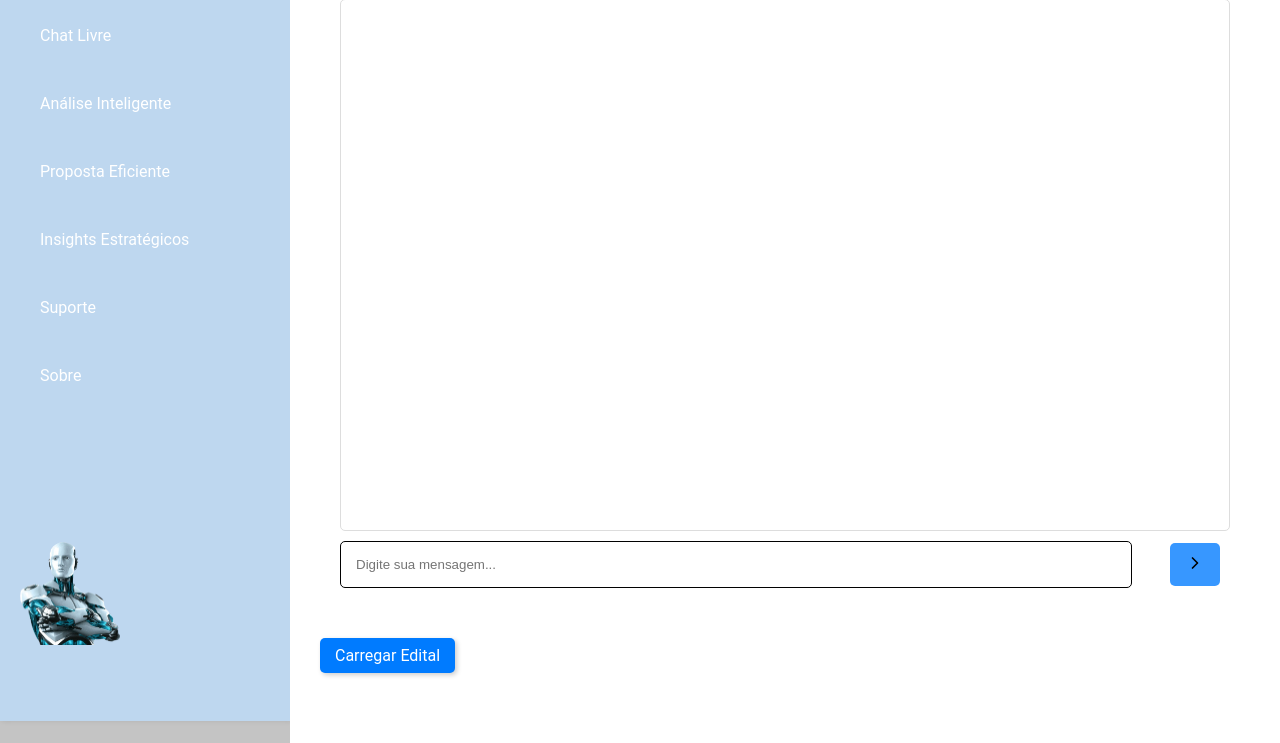
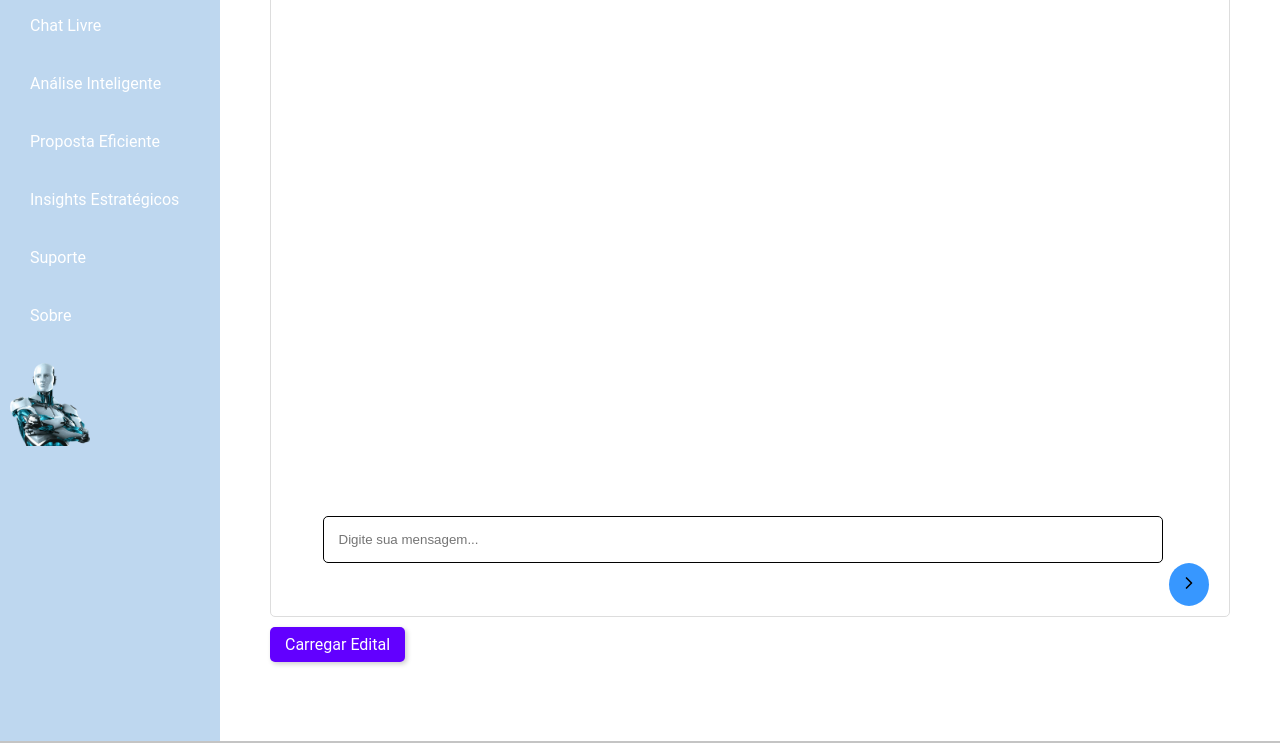
Before and after one commit to Nicoli28/Insights, a plain HTML site: page index.html in a window 1280 px wide. Shown: the part 119-862 px from the top of the page. Drawn offline with Linux system fonts and the light colour scheme.

Commit message:
Add files via upload

```diff
--- a/index.html
+++ b/index.html
@@ -1,11 +1,13 @@
 <!DOCTYPE html>
 <html lang="pt-BR">
+
 <head>
     <meta charset="UTF-8">
     <meta name="viewport" content="width=device-width, initial-scale=1.0">
     <title>Licita.AI</title>
     <link rel="stylesheet" href="style.css">
 </head>
+
 <body>
     <div class="container">
         <div class="sidebar">
@@ -27,21 +29,22 @@
                 <h2>Chat Livre</h2>
                 <div class="chat-area">
                     <div class="chat-messages"><!-- Mensagens do chat--></div>
-                    </div>
                     <div class="chat-input-area">
                         <input type="text" placeholder="Digite sua mensagem...">
                         <button class="send-button">
-                        <svg viewBox="0 0 24 24" fill="none" stroke="currentColor" stroke-width="2" stroke-linecap="round" stroke-linejoin="round" class="feather feather-chevron-right">
+                            <svg viewBox="0 0 24 24" fill="none" stroke="currentColor" stroke-width="2"
+                                stroke-linecap="round" stroke-linejoin="round" class="feather feather-chevron-right">
                                 <polyline points="9 18 15 12 9 6"></polyline>
                             </svg>
                         </button>
                     </div>
                 </div>
                 <div class="upload-area">
-                    <input type="file" id="upload-input" accept=".pdf,.zip">
-                    <label for="upload-input">Carregar Edital</label>
+                    <input type="file" id="upload-input-chat" accept=".pdf,.zip">
+                    <label for="upload-input-chat">Carregar Edital</label>
                 </div>
                 <div class="resumo-edital"><!-- Aqui será exibido o resumo do edital --></div>
+            </div>
             <div id="analise-inteligente" class="content">
                 <h2>Análise Inteligente</h2>
                 <div class="chat-area">
@@ -49,15 +52,16 @@
                     <div class="chat-input-area">
                         <input type="text" placeholder="Digite sua mensagem...">
                         <button class="send-button">
-                                <svg viewBox="0 0 24 24" fill="none" stroke="currentColor" stroke-width="2" stroke-linecap="round" stroke-linejoin="round" class="feather feather-chevron-right">
+                            <svg viewBox="0 0 24 24" fill="none" stroke="currentColor" stroke-width="2"
+                                stroke-linecap="round" stroke-linejoin="round" class="feather feather-chevron-right">
                                 <polyline points="9 18 15 12 9 6"></polyline>
                             </svg>
                         </button>
                     </div>
                 </div>
                 <div class="upload-area">
-                        <input type="file" id="upload-input" accept=".pdf,.zip">
-                        <label for="upload-input">Carregar Edital</label>
+                    <input type="file" id="upload-input-analise" accept=".pdf,.zip">
+                    <label for="upload-input-analise">Carregar Edital</label>
                 </div>
             </div>
             <div class="analise-results">
@@ -67,9 +71,9 @@
                 <h2>Proposta Eficiente</h2>
                 <div class="content-area">
                     <div class="upload-area">
-                            <input type="file" id="upload-input" accept=".pdf,.zip">
-                            <label for="upload-input">Carregar Edital</label>
-                            <button id="upload-button">Enviar</button>
+                        <input type="file" id="upload-input-proposta" accept=".pdf,.zip">
+                        <label for="upload-input-proposta">Carregar Edital</label>
+                        <button id="upload-button-proposta">Enviar</button>
                     </div>
                     <button id="gerar-proposta">Gerar Proposta</button>
                     <div class="download-area">
@@ -102,4 +106,5 @@
         </div>
         <script src="java.js"></script>
 </body>
+
 </html>
--- a/style.css
+++ b/style.css
@@ -1,6 +1,7 @@
+/* Estilos gerais */
 body {
     font-family: 'Roboto', sans-serif;
-    background-color: #c4c4c4; /* Cinza claro */
+    background-color: #c4c4c4;
     color: #333;
     margin: 0;
 }
@@ -12,32 +13,34 @@ h1{
 }
 
 .container {
-    display: flex; /* Layout com Flexbox */
-    min-height: 100vh; /* Define a altura mínima da página */
+    display: flex;
+    min-height: 100vh;
 }
 
-/*Menu lateral*/
+/* Menu Lateral */
 .sidebar {
     background-color: #BED7EF;
-    color: white; /*Cor do texto*/
-    width: 250px; /* Largura do menu lateral */
-    padding: 20px;
-    box-shadow: 2px 0 5px rgba(0, 0, 0, 0.1); /* Sombra */
-    height: 100vh;
+    color: white;
+    width: 200px;
+    padding: 10px;
+    box-shadow: 2px 0 5px rgba(0, 0, 0, 0.1);
+    /* min-height: 100vh; */  /* Remova essa linha */
+    min-height: 100vh;
 }
 
 .sidebar .header {
     display: flex;
     flex-direction: column;
     align-items: center;
-    margin-bottom: 30px; /* Espaçamento entre o logo e as abas */
+    margin-bottom: 30px;
 }
 
-/*Logo*/
+/* Logo */
 .sidebar .header img {
-    width: 200px; /* Tamanho do logo */
+    width: 200px;
     margin: 0px;
     margin-right: 50px;
+    margin-left: 20px;
 }
 
 .sidebar ul {
@@ -47,71 +50,75 @@ h1{
 }
 
 .sidebar li {
-    margin-bottom: 25px; /* Espaçamento entre as abas */
+    margin-bottom: 15px;
 }
 
 .sidebar a {
     text-decoration: none;
     color: white;
-    display: block; /* Faz a âncora ocupar toda a largura do menu */
+    display: block;
     padding: 12px 20px;
-    border-radius: 5px; /* Arredonda os cantos das abas */
-    transition: background-color 0.3s ease; /* Adiciona transição para o hover */
+    border-radius: 5px;
+    transition: background-color 0.3s ease;
 }
 
 .sidebar a:hover {
-    background-color: #fcfcfc80; /* Cor de destaque ao passar o mouse */
+    background-color: #fcfcfc80;
 }
 
-/*Imagem do robo no menu*/
+/* Imagem do robô no menu */
 .robo-image {
-    width: 100px; /* Ajuste a largura da imagem conforme necessário */
-    margin-top: 120px; /* Espaçamento entre as abas e a imagem */
+    width: 80px;
+    margin-top: 10px;
 }
 
-/*Conteúdo*/
+/* Conteúdo Principal */
 .main {
-    display: flex; /* Habilita o Flexbox */
-    flex-direction: column; /* Organiza o conteúdo verticalmente */
-    flex: 1; /* Faz o conteúdo principal ocupar o espaço restante */
+    display: flex;
+    flex-direction: column;
+    flex: 1;
     padding: 30px;
-    background-color: #fff; /* Cor de fundo do conteúdo */
-    min-height: 100vh; /* Define altura mínima */
+    background-color: #fff;
+    height: 100vh;
+    min-height: 100vh;
 }
 
 /* Aba: Chat Livre */
 .chat-area {
-    height: calc(80vh - 130px); /* Ajuste a altura conforme necessário */
+    height: calc(100vh - 180px);
     display: flex;
     flex-direction: column;
     border: 1px solid #ddd;
     padding: 10px;
     border-radius: 5px;
     background-color: #fff;
+    margin-top: 20px;
+    margin-bottom: 10px;
 }
 
-/*mensagens do chat*/
+/* Mensagens do chat */
 .chat-messages {
     flex: 1;
     overflow-y: auto;
 }
 
-/*caixa de texto: digite aqui...*/
+/* Caixa de texto: digite aqui... */
 .chat-input-area {
     display: flex;
-    justify-content: space-between; /* Espaçamento entre os botões */
+    justify-content: space-between;
     margin-right: 10px;
-    align-items: center; /* Alinha os botões verticalmente */
-    margin-top: 10px; /* Espaçamento entre as mensagens e a caixa de texto */
+    align-items: center;
+    margin-top: 10px;
 }
 
 .chat-input-area button.send-button {
     padding: 10px 15px;
-    background-color: #007bffc8; /* Remove a cor de fundo do botão */
+    background-color: #007bffc8;
     border-radius: 5px;
     border: none;
     cursor: pointer;
     /* ... outros estilos para o botão ... */
+    align-self: flex-end;
 }
 
 .chat-input-area button.send-button svg {
@@ -123,54 +130,57 @@ h1{
     border: none;
 }
 
-/*caixa de texto*/
+/* Caixa de texto */
 .chat-input-area input {
-    width: calc(100% - 120px); /* Calcula a largura da caixa de texto */
+    width: calc(100% - 120px);
     padding: 15px;
     border: 1px solid #010101;
     border-radius: 5px;
-    margin-right: 10px;
+    margin-right: 5px;
+    margin-top: 0;
 }
+
 .chat-input button {
     padding: 8px 15px;
-    background-color: #007bff;
+    background-color: #f3f3f38c;
     color: white;
     border: none;
     border-radius: 5px;
     cursor: pointer;
-    box-shadow: 2px 2px 5px rgba(0, 0, 0, 0.2); /* Sombra */
-    transition: box-shadow 0.3s ease; /* Transição para a sombra */
+    box-shadow: 2px 2px 5px rgba(0, 0, 0, 0.2);
+    transition: box-shadow 0.3s ease;
 }
 
 .chat-input button:hover {
-    box-shadow: 3px 3px 8px rgba(0, 0, 0, 0.3); /* Sombra ao passar o mouse */
+    box-shadow: 3px 3px 8px rgba(0, 0, 0, 0.3);
 }
 
 /* Upload */
 .upload-area {
     display: flex;
-    align-items: center;
-    margin-bottom: 20px;
+    flex-direction: column;
+    align-items: flex-start;
 }
 
 .upload-area input[type="file"] {
     display: none;
 }
 
+/* Botão Carregar edital */
 .upload-area label {
     padding: 8px 15px;
-    background-color: #007bff;
+    background-color: #6200ff;
     color: white;
     border: none;
     border-radius: 5px;
     cursor: pointer;
     margin-right: 10px;
-    box-shadow: 2px 2px 5px rgba(0, 0, 0, 0.2); /* Sombra */
-    transition: box-shadow 0.3s ease; /* Transição para a sombra */
+    box-shadow: 2px 2px 5px rgba(0, 0, 0, 0.2);
+    transition: box-shadow 0.3s ease;
 }
 
 .upload-area label:hover {
-    box-shadow: 3px 3px 8px rgba(0, 0, 0, 0.3); /* Sombra ao passar o mouse */
+    box-shadow: 3px 3px 8px rgba(0, 0, 0, 0.3);
 }
 
 .upload-area button {
@@ -180,12 +190,12 @@ h1{
     border: none;
     border-radius: 5px;
     cursor: pointer;
-    box-shadow: 2px 2px 5px rgba(0, 0, 0, 0.2); /* Sombra */
-    transition: box-shadow 0.3s ease; /* Transição para a sombra */
+    box-shadow: 2px 2px 5px rgba(0, 0, 0, 0.2);
+    transition: box-shadow 0.3s ease;
 }
 
 .upload-area button:hover {
-    box-shadow: 3px 3px 8px rgba(0, 0, 0, 0.3); /* Sombra ao passar o mouse */
+    box-shadow: 3px 3px 8px rgba(0, 0, 0, 0.3);
 }
 
 /* Resultados */
@@ -202,7 +212,7 @@ h1{
     margin-bottom: 5px;
 }
 
-/*Botão Gerar Proposta */
+/* Botão Gerar Proposta */
 #gerar-proposta {
     padding: 10px 20px;
     background-color: #007bff;
@@ -211,12 +221,12 @@ h1{
     border-radius: 5px;
     cursor: pointer;
     margin-bottom: 10px;
-    box-shadow: 2px 2px 5px rgba(0, 0, 0, 0.2); /* Sombra */
-    transition: box-shadow 0.3s ease; /* Transição para a sombra */
+    box-shadow: 2px 2px 5px rgba(0, 0, 0, 0.2);
+    transition: box-shadow 0.3s ease;
 }
 
 #gerar-proposta:hover {
-    box-shadow: 3px 3px 8px rgba(0, 0, 0, 0.3); /* Sombra ao passar o mouse */
+    box-shadow: 3px 3px 8px rgba(0, 0, 0, 0.3);
 }
 
 /* Download */
@@ -251,21 +261,75 @@ h1{
     border: none;
     border-radius: 5px;
     cursor: pointer;
-    box-shadow: 2px 2px 5px rgba(0, 0, 0, 0.2); /* Sombra */
-    transition: box-shadow 0.3s ease; /* Transição para a sombra */
+    box-shadow: 2px 2px 5px rgba(0, 0, 0, 0.2);
+    transition: box-shadow 0.3s ease;
 }
 
 #contato-form button:hover {
-    box-shadow: 3px 3px 8px rgba(0, 0, 0, 0.3); /* Sombra ao passar o mouse */
+    box-shadow: 3px 3px 8px rgba(0, 0, 0, 0.3);
 }
 
 .content {
     display: flex;
-    flex-direction: column; /* Organiza os elementos em colunas */
+    flex-direction: column;
     display: none;
     padding: 20px;
     border-radius: 5px;
     margin-bottom: 30px;
-    background-color: #fff; /* Cor de fundo do conteúdo */
-    flex: 1; /* Ocupa o espaço restante */
+    background-color: #fff;
+    flex: 1;
+    align-items: flex-start;
 }
+
+.content h2{
+    font-size: 20px;
+    text-align: left;
+    margin-top: 0px;
+    margin-bottom: 20px;
+}
+
+/* Responsividade */
+@media (max-width: 768px) { /* Para tablets e telas menores */
+    .sidebar {
+        width: 100%;
+        position: fixed;
+        top: 0;
+        height: 100vh;
+        z-index: 10;
+    }
+
+    .main {
+        margin-left: 250px;
+        padding-left: 20px;
+    }
+
+    .chat-area {
+        height: calc(100vh - 180px);
+    }
+}
+
+/* Ajustes de Espaçamento */
+.chat-area {
+    margin-top: 20px;
+    margin-bottom: 10px;
+}
+
+.chat-input-area {
+    margin-top: 10px;
+    display: flex;
+    flex-direction: column;
+}
+
+/* Reposicionamento do Botão "Carregar Edital" */
+.upload-area {
+    display: flex;
+    flex-direction: column;
+    align-items: flex-start;
+}
+
+/* Botão de Seta Redondado e dentro da caixa de texto */
+.chat-input-area button.send-button {
+    border-radius: 50%;
+    padding: 10px;
+    margin-left: 10px;
+}
```
Lines whose indentation alone changed are shown as unchanged.
